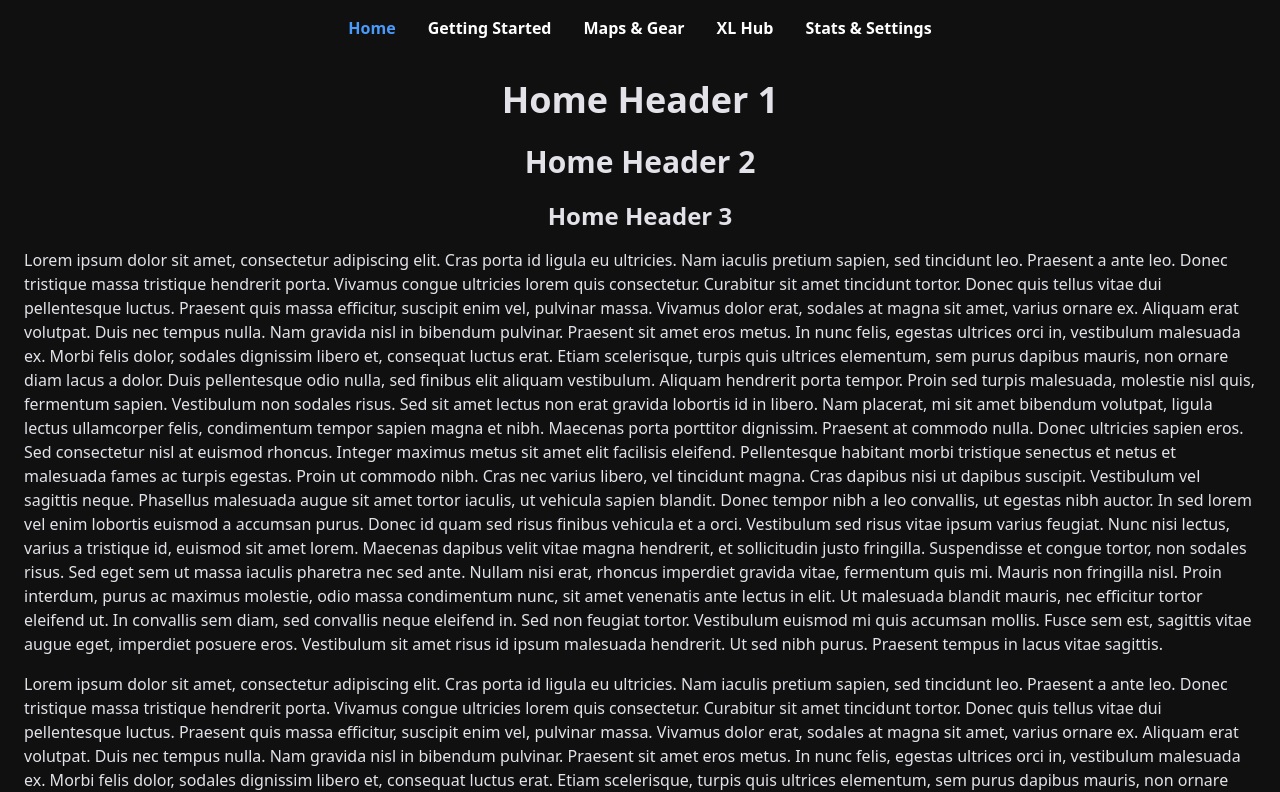
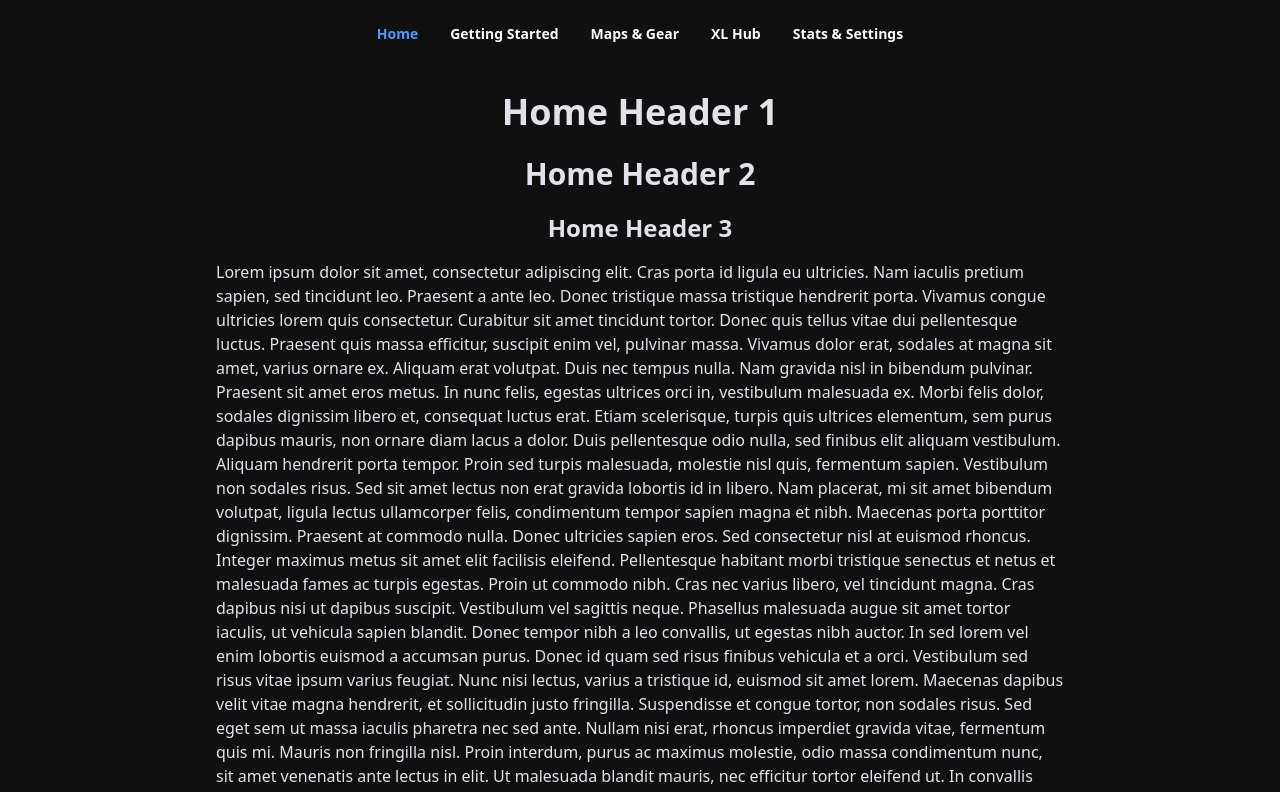
Before and after one commit to ShawnEdgell/skaterxl-mod-docs-ts, a SvelteKit app: page / in a window 1280 px wide. Shown: the top 792 px of the page. Built offline with nearby package versions, Linux system fonts and the light colour scheme.

Commit message:
max page width

```diff
--- a/src/routes/+layout.svelte
+++ b/src/routes/+layout.svelte
@@ -6,8 +6,9 @@
 	$: currentPath = $page.url.pathname;
 </script>
 
-<div class="min-h-screen bg-custom-black">
-	<header class="flex justify-center p-4 sticky w-full top-0 z-10">
+<!-- Header Section -->
+<div class="flex flex-col items-center min-h-screen bg-custom-black">
+	<header class="backdrop-blur-md text-sm flex justify-center sticky p-6 w-full top-0 z-10">
 		<nav class="flex gap-8">
 			<a href="/" class={currentPath === '/' ? 'text-custom-blue' : 'text-white'}>Home</a>
 			<a
@@ -29,7 +30,10 @@
 		</nav>
 	</header>
 
-	<div class="p-6 flex-grow flex flex-col items-center justify-center">
-		<slot />
+	<div class="flex max-w-4xl">
+		<!-- Main Content -->
+		<div class="p-6 flex flex-col items-center">
+			<slot />
+		</div>
 	</div>
 </div>
--- a/tailwind.config.js
+++ b/tailwind.config.js
@@ -12,6 +12,7 @@ export default {
         'custom-lime-green': '#d6f93d',
         'custom-purple': '#a77ef2',
       },
+
     },
   },
   plugins: [],
```
Also changed, not shown: 1 other file (tests, documents, lock files or other folders).
